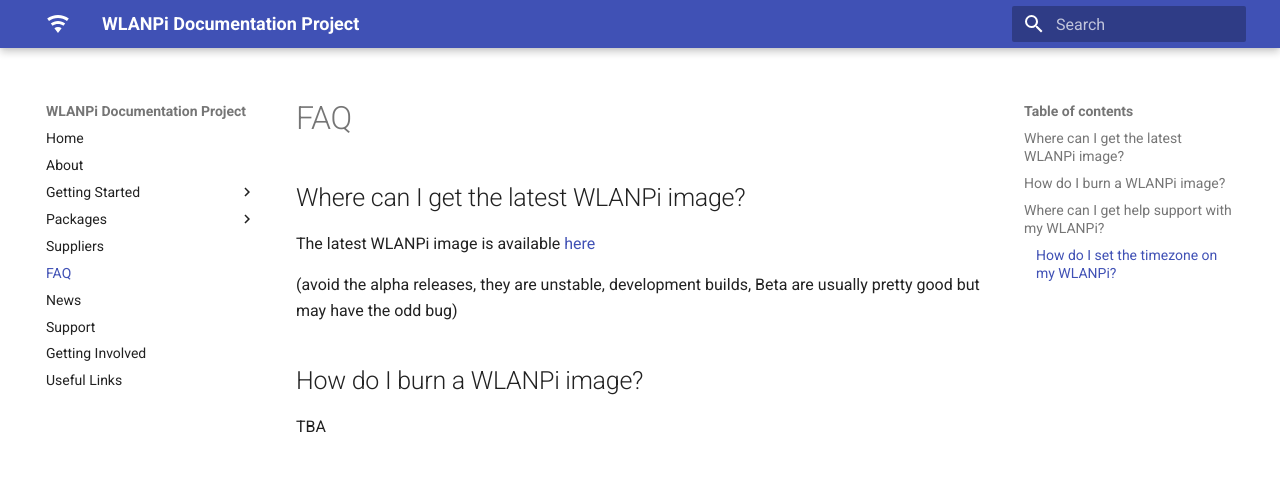
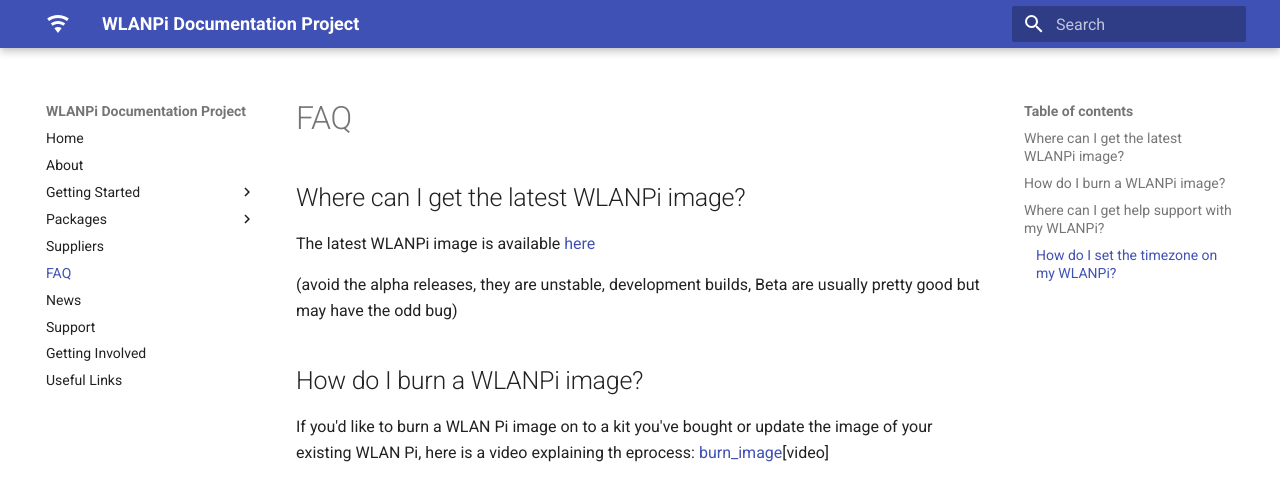
Before and after one commit to WLAN-Pi/wlanpi-documentation, an MkDocs documentation site: the page built from docs/faq.md, in a window 1280 px wide and 1216 px high. Shown: the top 482 px of the window. Built offline with MkDocs 1.6.1 and Material for MkDocs 9.7.7, drawn with Linux system fonts in a browser that asks for light colours; grey boxes are pictures that could not be loaded.

Commit message:
added image burn video

```diff
--- a/docs/faq.md
+++ b/docs/faq.md
@@ -11,7 +11,9 @@
 
 ## How do I burn a WLANPi image?
 
-TBA
+If you'd like to burn a WLAN Pi image on to a kit you've bought or update the image of your existing WLAN Pi, here is a video explaining th eprocess: [burn_image][video]
+
+<iframe width="560" height="315" src="https://www.youtube.com/embed/sD4WlNyyWDs" frameborder="0" allow="accelerometer; autoplay; encrypted-media; gyroscope; picture-in-picture" allowfullscreen></iframe>
 
 ## Where can I get help support with my WLANPi?
 
@@ -28,5 +30,6 @@
 <!-- Link list -->
 [support]: support.md
 [wlanpi_releases]: https://github.com/WLAN-Pi/wlanpi/releases
+[burn_image]: https://youtu.be/sD4WlNyyWDs
 
 <small><br><i>Page last updated: {{ git_revision_date }} </i></small>
```
